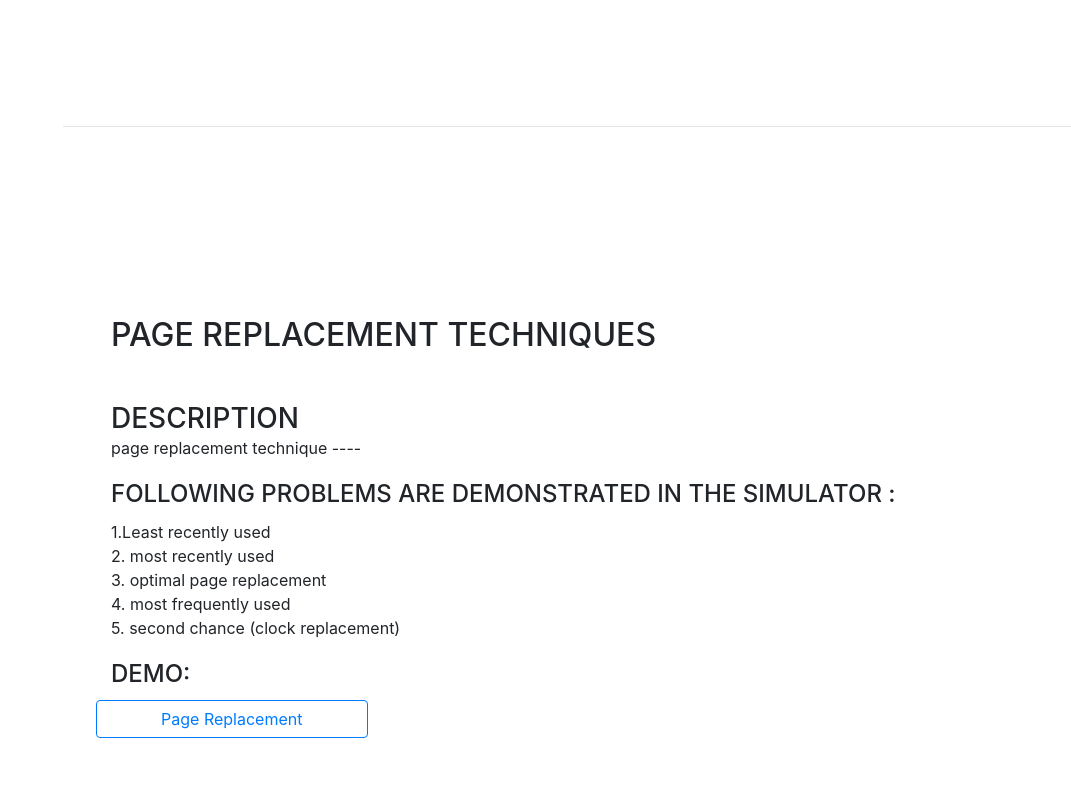
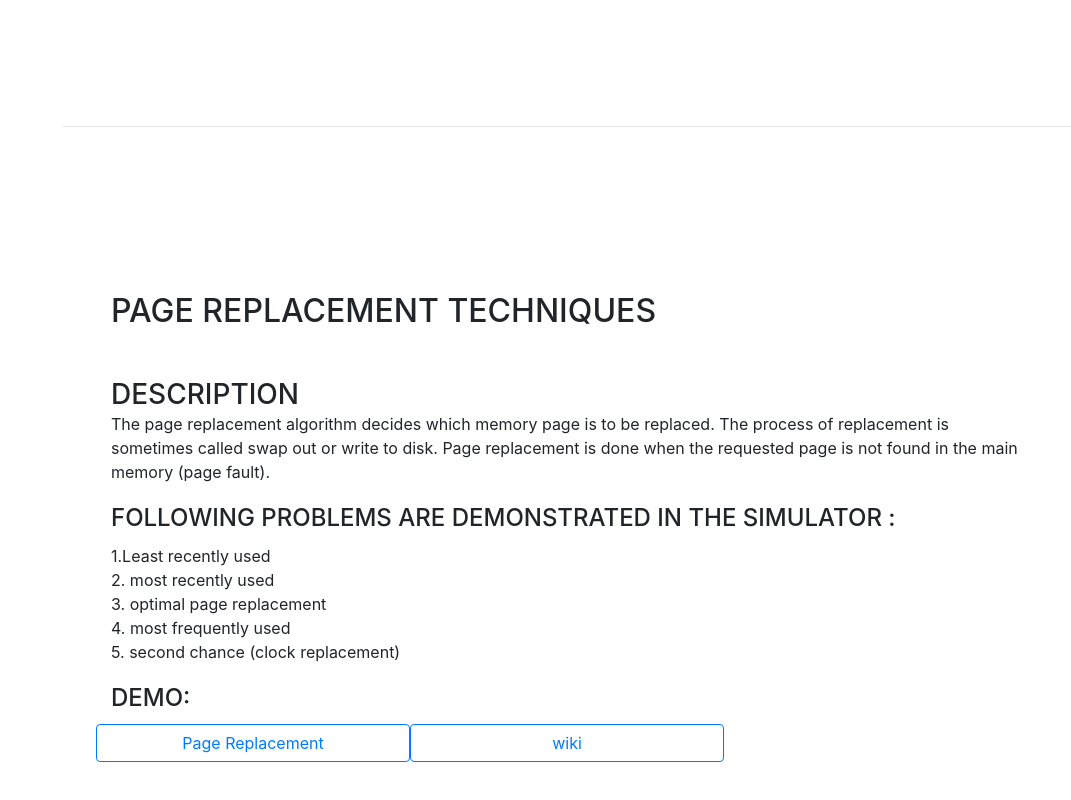
Before and after one commit to saurabh8522/OS-Simulator, a website with bundled scripts: page Index/index.html in a window 1280 px wide. Shown: the part 3902-4702 px from the top of the page, without its empty margins (209-1280 px from the left). Built offline with nearby package versions, Linux system fonts and the light colour scheme; a web font is replaced by a local one.

Commit message:
Update index.html

```diff
--- a/Index/index.html
+++ b/Index/index.html
@@ -201,8 +201,11 @@
             <div class="resume-content mr-auto">
               <h3 class="mb-0">DESCRIPTION </h3>
 
-              <p>page replacement technique             ----
-              </p>
+               <p>The page replacement algorithm decides which memory page is to be replaced. The process of replacement is
+                 sometimes called swap out or write to disk. Page replacement is done when the requested page is not found in
+                 the main memory (page fault).</p>
+
+
               <div class="subheading mb-2">Following Problems are demonstrated in the simulator :
                 <!-- <a href="mailto:name@email.com">saharshsonu40@gmail.com</a> -->
               </div>
@@ -217,7 +220,9 @@
               </div>
               <div class="row">
               <button type="button" class="btn btn-outline-primary col-lg-4 col-6 px-0"><a href="../page replacement/lruindex.html">Page Replacement</a></button>
+              <button type="button" class="btn btn-outline-primary col-lg-4 col-6 px-0"><a href="../page replacement/wiki.html">wiki</a></button>
           </div>
+              </div>
 
             </div>
             </div>
```
